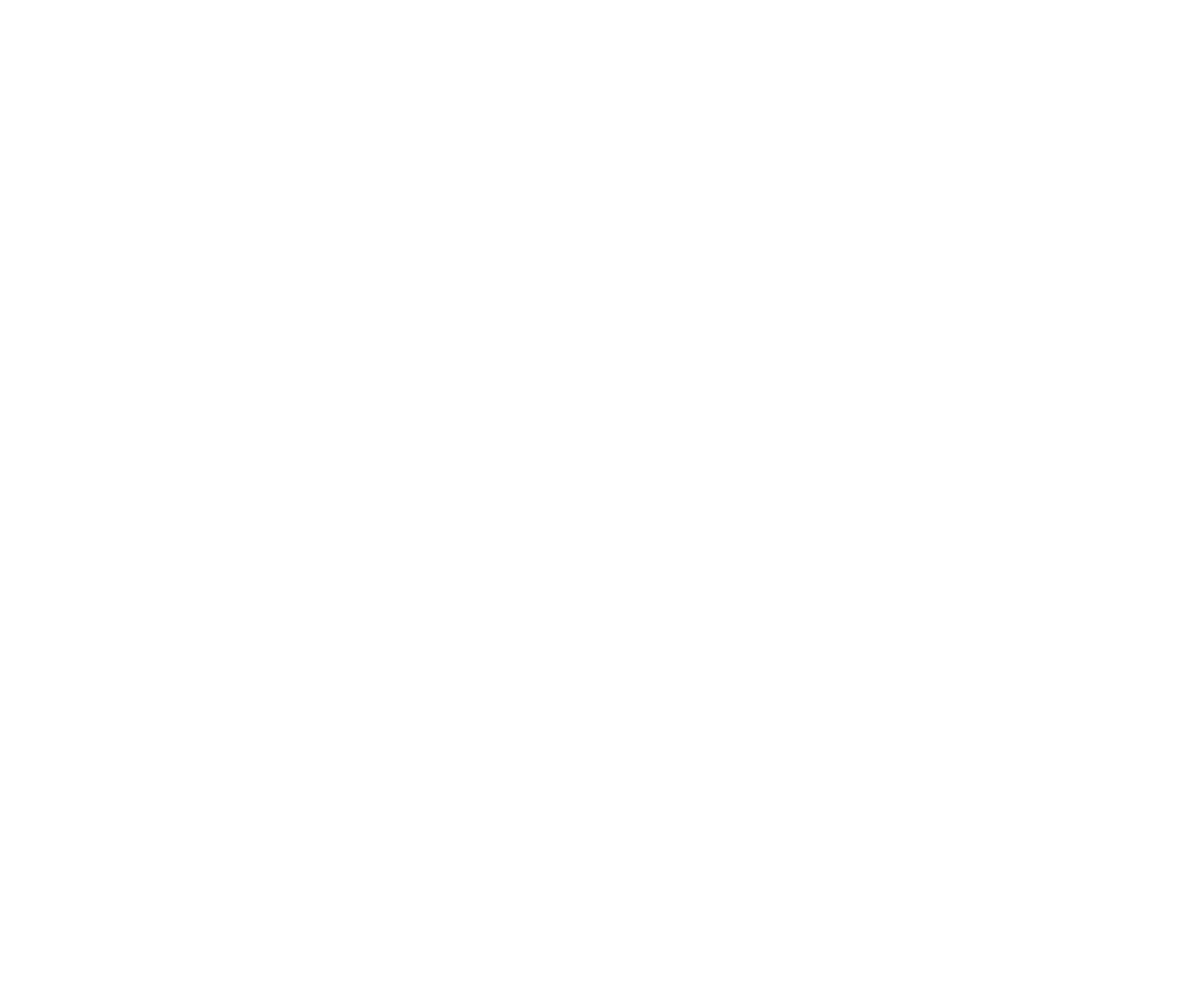
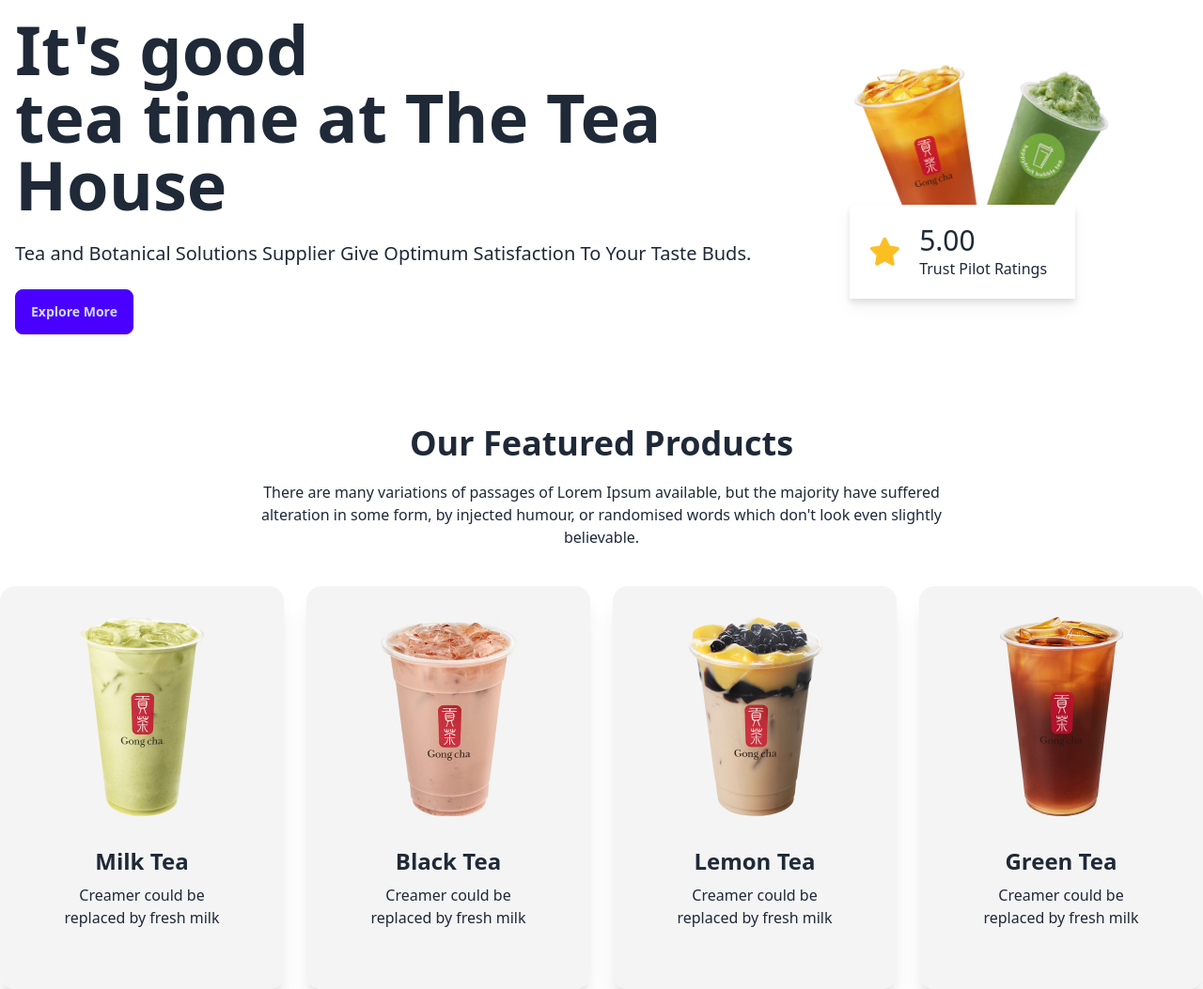
Before and after one commit to Bithe/tea-house-with-daisyUI, a plain HTML site: page index.html in a window 1280 px wide. Shown: the whole page at 94% size. Before the commit the page ends 800 px from the top, so only its background shows below. Drawn offline with nearby package versions, Linux system fonts and the light colour scheme.

Commit message:
featured

```diff
--- a/index.html
+++ b/index.html
@@ -6,11 +6,15 @@
     <meta name="viewport" content="width=device-width, initial-scale=1.0">
     <title>Tea House</title>
 
-    <!-- font -->
+    <!--google font -->
     <link rel="preconnect" href="https://fonts.googleapis.com">
     <link rel="preconnect" href="https://fonts.gstatic.com" crossorigin>
     <link href="https://fonts.googleapis.com/css2?family=Manrope:wght@400;500;600;700;800&display=swap"
         rel="stylesheet">
+    <!--  -->
+
+    <!-- font awesome -->
+    <script src="https://kit.fontawesome.com/bef86603c0.js" crossorigin="anonymous"></script>
     <!--  -->
 
 
@@ -46,8 +50,105 @@
 <body class="font-marope">
 
 
-    <header></header>
-    <main></main>
+    <header class="container mx-auto">
+        <div class="hero">
+            <div class="hero-content flex-col lg:flex-row">
+
+                <div>
+                    <h1 class="lg:text-7xl font-extrabold">It's good <br>
+                        tea time at The Tea House</h1>
+                    <p class="py-6 lg:text-xl">Tea and Botanical Solutions Supplier Give Optimum Satisfaction To Your Taste Buds.
+                    </p>
+                    <button class="btn btn-primary">Explore More</button>
+                </div>
+
+                <div>
+                    <img src="images/banner.png" class="w-10/12 max-w-sm " />
+
+                    <div class="flex items-center gap-5 drop-shadow-lg bg-white  p-5 w-60 -mt-16">
+                        <i class="fa-solid fa-star text-3xl text-amber-400"></i>
+                        <div>
+                            <h3 class="text-3xl">5.00</h3>
+                            <p>Trust Pilot Ratings</p>
+                        </div>
+                    </div>
+
+                </div>
+
+
+            </div>
+        </div>
+    </header>
+
+
+    <main class="container mx-auto">
+
+        <section class="text-center ">
+            <h2 class="lg:text-4xl font-extrabold mb-5 mt-20">Our Featured Products</h2>
+            <p class="text-base lg:max-w-3xl mx-auto mb-10">There are many variations of passages of Lorem Ipsum available,
+                but the majority have suffered alteration
+                in some form, by injected humour, or randomised words which don't look even slightly believable. </p>
+
+
+
+            <div class="grid grid-cols-1 md:grid-cols-2 lg:grid-cols-4 gap-6">
+
+                <!-- card  -->
+                <div class="card p-8 bg-gradient-to-r from-[#F4F4F4] to-[#F4F4F4] shadow-xl">
+                    <figure><img src="images/tea-1.png" alt="Shoes" /></figure>
+
+                    <div class="card-body">
+
+                        <h2 class="text-2xl font-bold">Milk Tea</h2>
+                        <p class="">Creamer could be replaced by fresh milk</p>
+
+                    </div>
+                </div>
+                <!--  -->
+
+                <!-- card  -->
+                <div class="card p-8 bg-gradient-to-r from-[#F4F4F4] to-[#F4F4F4] shadow-xl">
+                    <figure><img src="images/tea-2.png" alt="Shoes" /></figure>
+
+                    <div class="card-body">
+
+                        <h2 class="text-2xl font-bold">Black Tea</h2>
+                        <p class="">Creamer could be replaced by fresh milk</p>
+
+                    </div>
+                </div>
+                <!--  -->
+
+                <!-- card  -->
+                <div class="card p-8 bg-gradient-to-r from-[#F4F4F4] to-[#F4F4F4] shadow-xl">
+                    <figure><img src="images/tea-3.png" alt="Shoes" /></figure>
+
+                    <div class="card-body">
+
+                        <h2 class="text-2xl font-bold">Lemon Tea</h2>
+                        <p class="">Creamer could be replaced by fresh milk</p>
+
+                    </div>
+                </div>
+                <!--  -->
+
+                <!-- card  -->
+                <div class="card p-8 bg-gradient-to-r from-[#F4F4F4] to-[#F4F4F4] shadow-xl">
+                    <figure><img src="images/tea-4.png" alt="Shoes" /></figure>
+
+                    <div class="card-body">
+
+                        <h2 class="text-2xl font-bold">Green Tea</h2>
+                        <p class="">Creamer could be replaced by fresh milk</p>
+
+                    </div>
+                </div>
+                <!--  -->
+
+
+            </div>
+        </section>
+    </main>
 
     <footer></footer>
 
```
